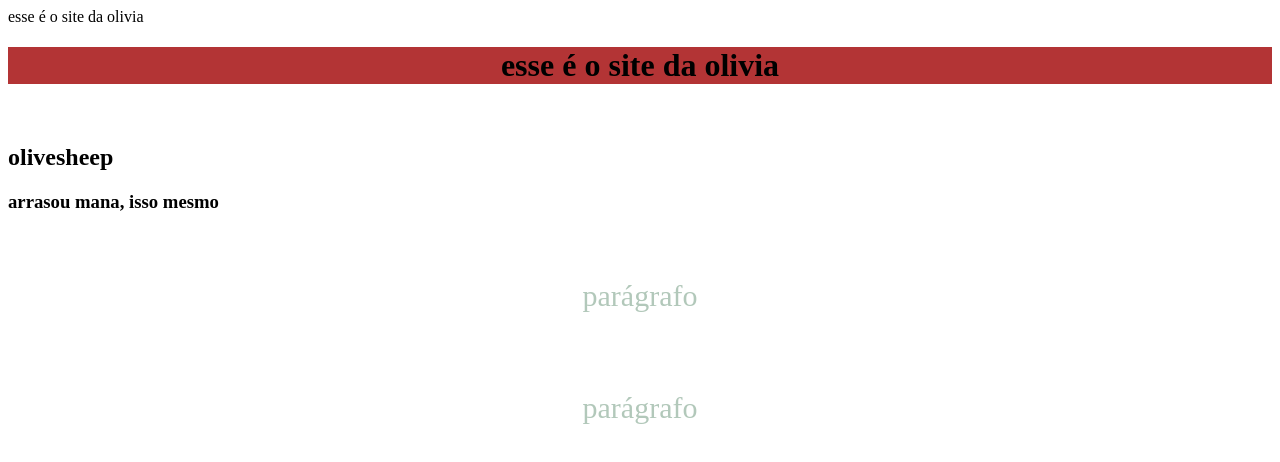
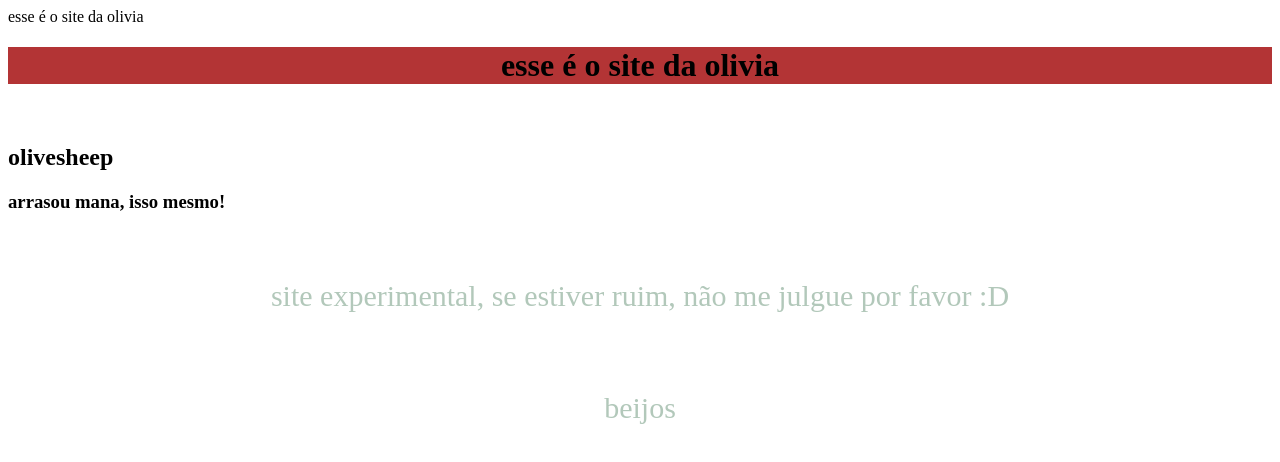
Before and after one commit to olivesshep/1mcoliviapcsite, a plain HTML site: page index.html in a window 1280 px wide. Drawn offline with Linux system fonts and the light colour scheme.

Commit message:
atualizaçao 4

```diff
--- a/index.html
+++ b/index.html
@@ -10,11 +10,11 @@ esse é o site da olivia
   <h1> esse é o site da olivia </h1>
   <br>
   <h2> olivesheep </h2>
-  <h3> arrasou mana, isso mesmo </h3>
+  <h3> arrasou mana, isso mesmo! </h3>
   <br>
-  <p> parágrafo </p>
+  <p> site experimental, se estiver ruim, não me julgue por favor :D </p>
   <br>
-  <p> parágrafo </p>
+  <p> beijos </p>
  </body>
 
  </html>
```
